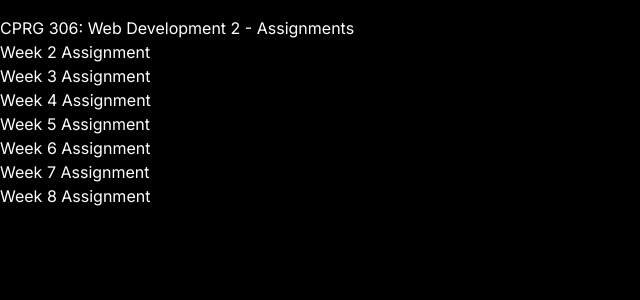
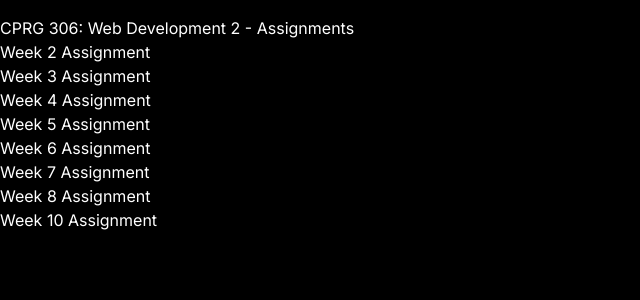
Before and after one commit to Komiboy1/cprg306-assignments, a Next.js app: page / in a window 1280 px wide. Shown: the top 300 px of the page, without its empty margins (0-640 px from the left). Built offline with nearby package versions, Linux system fonts and the light colour scheme.

Commit message:
updated page.js

```diff
--- a/app/page.js
+++ b/app/page.js
@@ -26,6 +26,9 @@ export default function Page() {
         <li>
           <Link href="week-8">Week 8 Assignment</Link>
         </li>
+        <li>
+          <Link href="week-10">Week 10 Assignment</Link>
+        </li>
 
 
       </ul>
```
